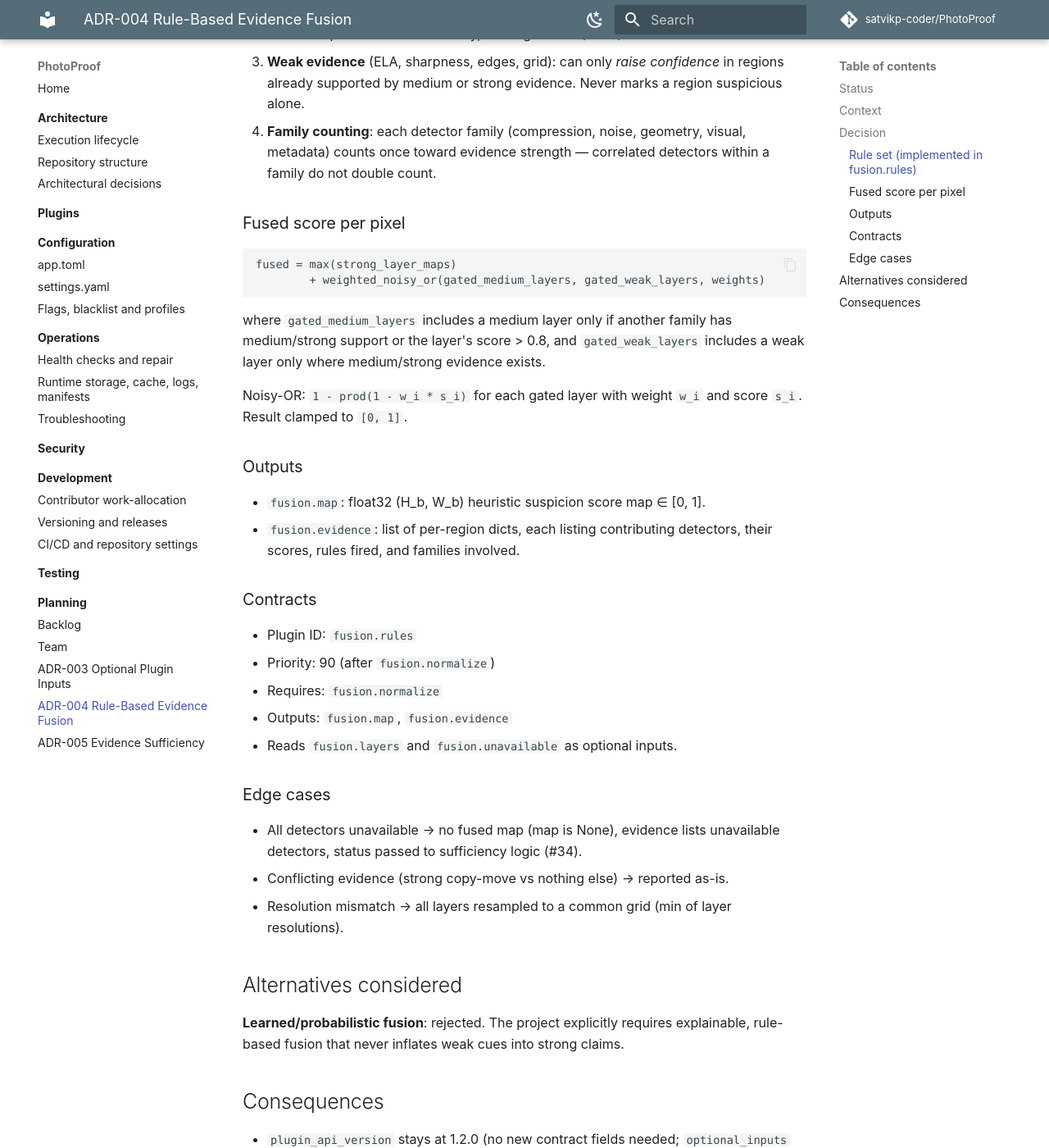
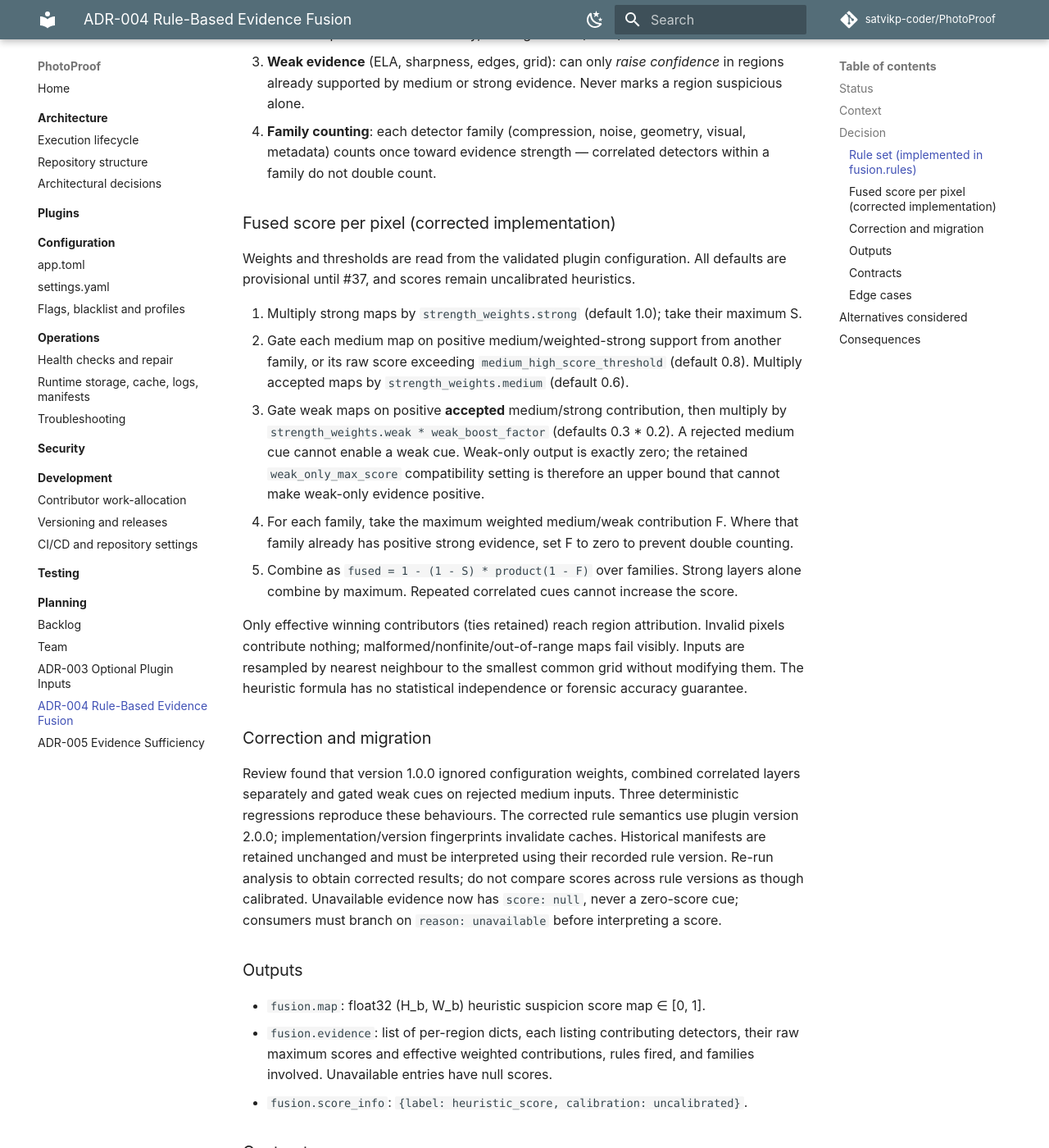
Before and after one commit to satvikp-coder/PhotoProof, an MkDocs documentation site: the page built from docs/planning/adr-004-rule-based-fusion.md, in a window 1280 px wide and 1400 px high, scrolled down 642 px. Shown: the whole window at 82% size. Built offline with MkDocs 1.6.1 and Material for MkDocs 9.7.7, drawn with Linux system fonts in a browser that asks for light colours; comment, search, counter and statistics services are not loaded.

Commit message:
fix(fusion)!: apply configured weights and count families once

````diff
--- a/docs/planning/adr-004-rule-based-fusion.md
+++ b/docs/planning/adr-004-rule-based-fusion.md
@@ -24,28 +24,53 @@ into strong claims.
    visual, metadata) counts once toward evidence strength — correlated
    detectors within a family do not double count.
 
-### Fused score per pixel
-```
-fused = max(strong_layer_maps)
-        + weighted_noisy_or(gated_medium_layers, gated_weak_layers, weights)
-```
-where `gated_medium_layers` includes a medium layer only if another family has
-medium/strong support or the layer's score > 0.8, and `gated_weak_layers`
-includes a weak layer only where medium/strong evidence exists.
+### Fused score per pixel (corrected implementation)
 
-Noisy-OR: `1 - prod(1 - w_i * s_i)` for each gated layer with weight `w_i`
-and score `s_i`. Result clamped to `[0, 1]`.
+Weights and thresholds are read from the validated plugin configuration. All defaults
+are provisional until #37, and scores remain uncalibrated heuristics.
+
+1. Multiply strong maps by `strength_weights.strong` (default 1.0); take their maximum S.
+2. Gate each medium map on positive medium/weighted-strong support from another
+   family, or its raw score exceeding `medium_high_score_threshold` (default 0.8).
+   Multiply accepted maps by `strength_weights.medium` (default 0.6).
+3. Gate weak maps on positive **accepted** medium/strong contribution, then multiply
+   by `strength_weights.weak * weak_boost_factor` (defaults 0.3 * 0.2).
+   A rejected medium cue cannot enable a weak cue. Weak-only output is exactly zero;
+   the retained `weak_only_max_score` compatibility setting is therefore an upper
+   bound that cannot make weak-only evidence positive.
+4. For each family, take the maximum weighted medium/weak contribution F. Where that
+   family already has positive strong evidence, set F to zero to prevent double counting.
+5. Combine as `fused = 1 - (1 - S) * product(1 - F)` over families. Strong layers
+   alone combine by maximum. Repeated correlated cues cannot increase the score.
+
+Only effective winning contributors (ties retained) reach region attribution. Invalid
+pixels contribute nothing; malformed/nonfinite/out-of-range maps fail visibly. Inputs
+are resampled by nearest neighbour to the smallest common grid without modifying them.
+The heuristic formula has no statistical independence or forensic accuracy guarantee.
+
+### Correction and migration
+
+Review found that version 1.0.0 ignored configuration weights, combined correlated
+layers separately and gated weak cues on rejected medium inputs. Three deterministic
+regressions reproduce these behaviours. The corrected rule semantics use plugin version
+2.0.0; implementation/version fingerprints invalidate caches. Historical manifests are
+retained unchanged and must be interpreted using their recorded rule version. Re-run
+analysis to obtain corrected results; do not compare scores across rule versions as
+though calibrated. Unavailable evidence now has `score: null`, never a zero-score cue;
+consumers must branch on `reason: unavailable` before interpreting a score.
 
 ### Outputs
 - `fusion.map`: float32 (H_b, W_b) heuristic suspicion score map ∈ [0, 1].
 - `fusion.evidence`: list of per-region dicts, each listing contributing
-  detectors, their scores, rules fired, and families involved.
+  detectors, their raw maximum scores and effective weighted contributions, rules
+  fired, and families involved. Unavailable entries have null scores.
+- `fusion.score_info`: `{label: heuristic_score, calibration: uncalibrated}`.
 
 ### Contracts
 - Plugin ID: `fusion.rules`
 - Priority: 90 (after `fusion.normalize`)
 - Requires: `fusion.normalize`
-- Outputs: `fusion.map`, `fusion.evidence`
+- Outputs: `fusion.map`, `fusion.evidence`, `fusion.score_info`
 - Reads `fusion.layers` and `fusion.unavailable` as optional inputs.
 
 ### Edge cases
````
Also changed, not shown: CHANGELOG.md (+7 -0 lines), docs/planning/backlog.md (+3 -3 lines), docs/planning/backlog/PP-033-evidence-fusion.md (+1 -1 lines), docs/plugins/index.md (+10 -0 lines), 5 other files.
